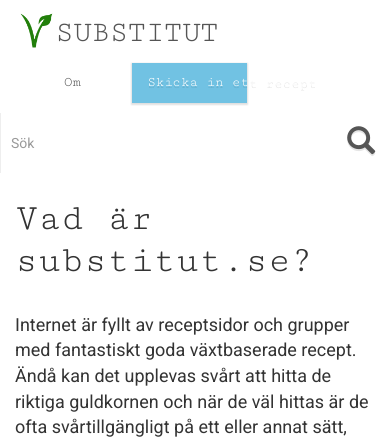
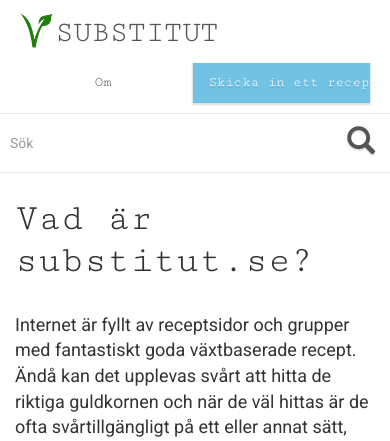
Before and after one commit to dessibelle/substitut.se, a Django app: page /om/ in a window 390 px wide. Shown: the top 441 px of the page. Run offline with Django 3.2, Linux system fonts and the light colour scheme; parts of the project's set-up code (start-up, migrations or seed data) failed here and were passed over; some libraries are stand-ins or nearby versions.

Commit message:
Make the site a little bit more responsive

```diff
--- a/project/sass/substitut.scss
+++ b/project/sass/substitut.scss
@@ -174,13 +174,13 @@ header.site-header {
             @include breakpoint(xxs) {
                 width: 100%;
                 li {
-                    width: 32%;
+                    width: 49%;
                 }
             }
             @include breakpoint(xs) {
                 width: 100%;
                 li {
-                    width: 32%;
+                    width: 49%;
                 }
             }
             @include breakpoint(sm) {
@@ -207,9 +207,7 @@ header.site-header {
     .search-wrapper {
         background-color: $white;
         text-align: center;
-        height: 60px;
-        border-left: 1px solid $gray-lighter;
-        padding: 0;
+
         form {
             overflow: visible;
             .input-group {
@@ -222,7 +220,6 @@ header.site-header {
                     line-height: 40px;
                     padding: 10px;
                     font-size: 14px;
-                    height: 60px;
                     &:focus {
                         outline: none;
                     }
@@ -251,6 +248,75 @@ header.site-header {
                 to { -webkit-transform: rotate(360deg); }
             }
         }
+
+        @include breakpoint(xxs) {
+            border-left: none;
+            border-top: 1px solid $gray-lighter;
+            border-bottom: 1px solid $gray-lighter;
+            border-right: none;
+            form {
+                .input-group {
+                    input[type="text"] {
+                        height: 58px;
+                    }
+                }
+            }
+        }
+        @include breakpoint(xs) {
+            border-left: none;
+            border-top: 1px solid $gray-lighter;
+            border-bottom: 1px solid $gray-lighter;
+            border-right: none;
+            form {
+                .input-group {
+                    input[type="text"] {
+                        height: 58px;
+                    }
+                }
+            }
+        }
+        @include breakpoint(sm) {
+            border-left: 1px solid $gray-lighter;
+            border-top: none;
+            border-bottom: none;
+            border-right: none;
+            form {
+                .input-group {
+                    input[type="text"] {
+                        height: 60px;
+                    }
+                }
+            }
+        }
+        @include breakpoint(md) {
+            border-left: 1px solid $gray-lighter;
+            border-top: none;
+            border-bottom: none;
+            border-right: none;
+            form {
+                .input-group {
+                    input[type="text"] {
+                        height: 60px;
+                    }
+                }
+            }
+        }
+        @include breakpoint(lg) {
+            border-left: 1px solid $gray-lighter;
+            border-top: none;
+            border-bottom: none;
+            border-right: none;
+            form {
+                .input-group {
+                    input[type="text"] {
+                        height: 60px;
+                    }
+                }
+            }
+        }
+
+        border-left: 1px solid $gray-lighter;
+        padding: 0;
     }
 }
 
```
Also changed, not shown: project/static/recipes/css/substitut.css.
